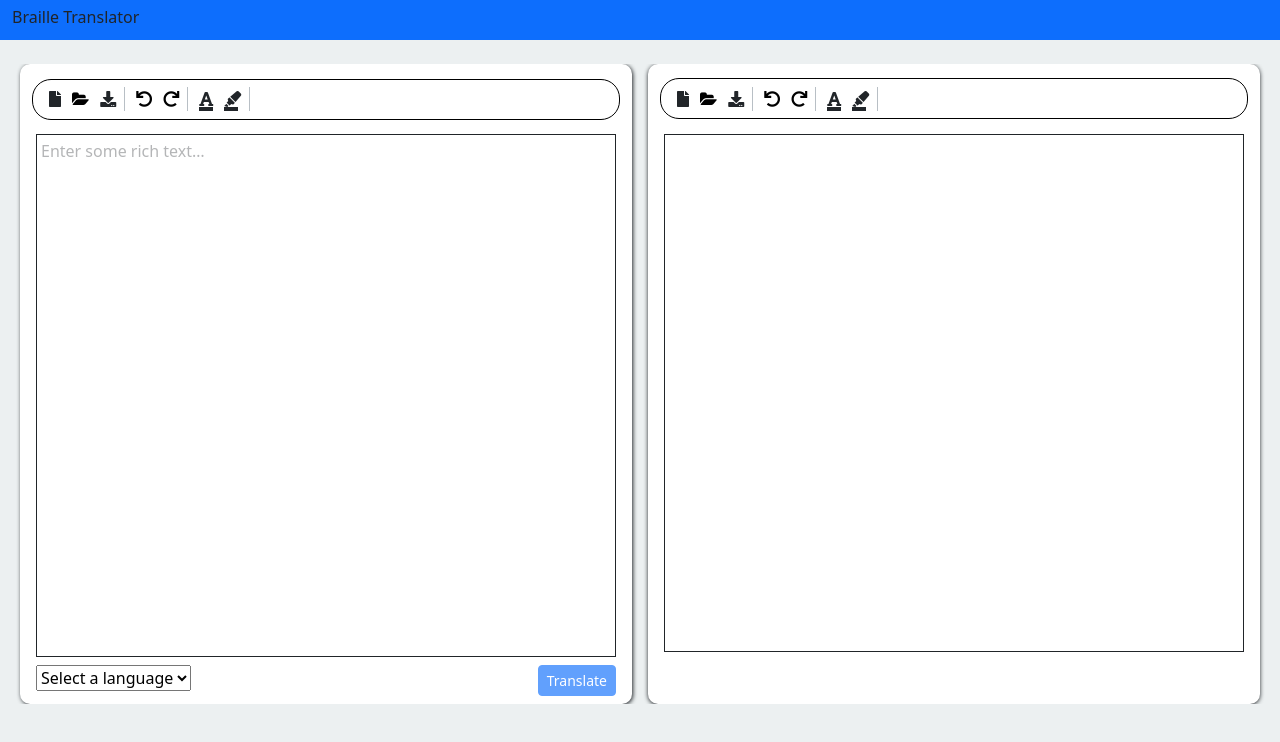
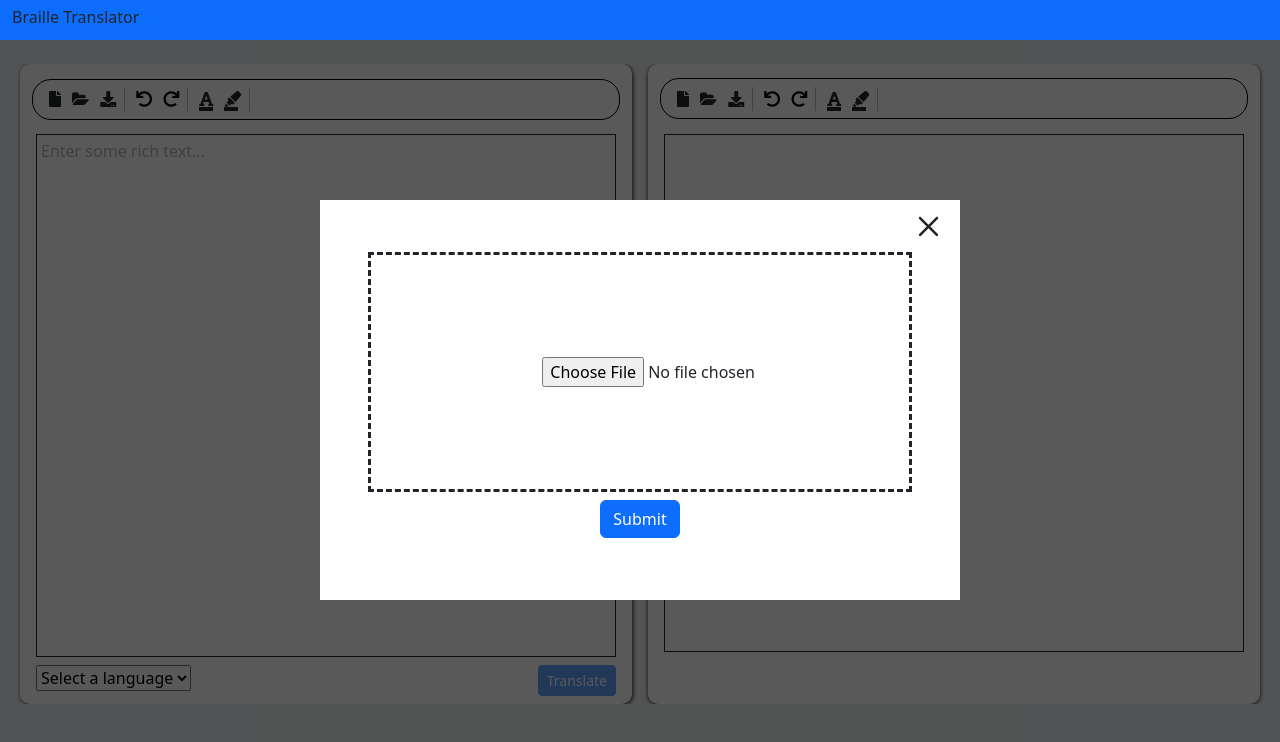
Before and after one commit to zendalona/online-braille-translator, a Next.js app: page / in a window 1280 px wide. Both pictures are taken after a click on the link 80 px from the left and 99 px from the top of the page. Shown: the top 742 px of the page. Built offline with nearby package versions, Linux system fonts and the light colour scheme; no server answers.

Commit message:
design updated

```diff
--- /dev/null
+++ b/src/components/FileUpload/FileUpload.js
@@ -0,0 +1,21 @@
+import React from 'react'
+import styles from '../../styles/FileUpload.module.css'
+
+function FileUpload({ setShowFileUpload }) {
+  return (
+    <>
+      <div className={styles.outerBox}>
+        <div className={`${styles.innerBox} col-11 col-sm-6 `}>
+          <div className={`${styles.innerBoxHeader} px-3`}><a onClick={() => setShowFileUpload(false)}> <svg xmlns="http://www.w3.org/2000/svg" width="1em" height="1em" viewBox="0 0 24 24" fill="none" style={{ fontSize: 31 }}>
+            <path d="M6.2253 4.81108C5.83477 4.42056 5.20161 4.42056 4.81108 4.81108C4.42056 5.20161 4.42056 5.83477 4.81108 6.2253L10.5858 12L4.81114 17.7747C4.42062 18.1652 4.42062 18.7984 4.81114 19.1889C5.20167 19.5794 5.83483 19.5794 6.22535 19.1889L12 13.4142L17.7747 19.1889C18.1652 19.5794 18.7984 19.5794 19.1889 19.1889C19.5794 18.7984 19.5794 18.1652 19.1889 17.7747L13.4142 12L19.189 6.2253C19.5795 5.83477 19.5795 5.20161 19.189 4.81108C18.7985 4.42056 18.1653 4.42056 17.7748 4.81108L12 10.5858L6.2253 4.81108Z" fill="currentColor" />
+          </svg></a></div>
+          <div className={`${styles.fileSelect} mx-sm-5 mx-3 pe-4`}><input className='col-10 col-sm-8 ' type="file" /></div>
+          <div className={`${styles.innerBoxFooter} py-2`}><button className="btn btn-primary" type="button">Submit</button></div>
+        </div>
+      </div>
+
+    </>
+  )
+}
+
+export default FileUpload
--- a/src/components/Toolbar/Toolbar.js
+++ b/src/components/Toolbar/Toolbar.js
@@ -5,9 +5,11 @@ import { ChromePicker } from 'react-color';
 import { Editor } from 'slate';
 import { useFocused, useSelected, useSlate } from 'slate-react';
 import { downloadClick, newClick } from '@/handlers/handler';
+import FileUpload from '../FileUpload/FileUpload';
 
-function Toolbar({state, showColorPicker, setShowColorPicker }) {
+function Toolbar({ state, showColorPicker, setShowColorPicker }) {
   const [fontColor, setFontColor] = useState("#000000")
+  const [showFileUpload, setShowFileUpload] = useState(false)
   const editor = useSlate();
 
   //console.log(editor);
@@ -84,9 +86,9 @@ function Toolbar({state, showColorPicker, setShowColorPicker }) {
 
       <div className={`${styles.tools} px-3 col-12`}>
         <div className={`${styles.toolContainer} pe-2`}>
-          <div><a onClick={()=>{ newClick(editor)}} title="New"><i className="fas fa-file"></i></a></div>
-          <div><a href="#" title="Open"><i className="fa fa-folder-open"></i></a></div>
-          <div><a onClick={()=>{downloadClick(state)}} title="Download"><i className="fas fa-download"></i></a></div>
+          <div><a onClick={() => { newClick(editor) }} title="New"><i className="fas fa-file"></i></a></div>
+          <div><a onClick={() => setShowFileUpload((previous) => !previous)} title="Open"><i className="fa fa-folder-open"></i></a></div>
+          <div><a onClick={() => { downloadClick(state) }} title="Download"><i className="fas fa-download"></i></a></div>
 
         </div>
         <div className={`${styles.toolContainer} pe-2`}>
@@ -100,7 +102,7 @@ function Toolbar({state, showColorPicker, setShowColorPicker }) {
 
 
           </i></a></div>
-          <div><a  title="highlight"><i className="fas fa-highlighter">
+          <div><a title="highlight"><i className="fas fa-highlighter">
             <div className={styles.colorIndicate} style={{ background: fontColor }}></div>
           </i></a></div>
 
@@ -108,6 +110,7 @@ function Toolbar({state, showColorPicker, setShowColorPicker }) {
 
       </div>
       {showColorPicker && <div className={styles.colorPicker}> <ChromePicker color={fontColor} onChange={(color) => fontColorChange(color)} /> </div>}
+      {showFileUpload && <FileUpload setShowFileUpload={setShowFileUpload} />}
     </div>
   )
 }
--- /dev/null
+++ b/src/styles/FileUpload.module.css
@@ -0,0 +1,44 @@
+.outerBox {
+    position: fixed;
+    /* width: 100vw;
+    height: 100vh; */
+    background: rgba(0,0,0,0.65);
+    left: 0;
+    right: 0;
+    top: 0;
+    bottom: 0;
+    display: flex;
+    justify-content: center;
+    align-items: center;
+    z-index: 1;
+  }
+
+  .innerBox {
+    /* position: relative;; */
+    height: 50%;
+    background: #ffffff;
+    z-index: 1000;
+  }
+
+  .innerBoxHeader {
+    display: flex;
+    justify-content: end;
+    height: 13%;
+    align-items: center;
+  }
+
+
+.fileSelect {
+    display: flex;
+    justify-content: flex-end;
+    align-items: center;
+    height: 60%;
+    border: dashed;
+  }
+
+
+.innerBoxFooter {
+    display: flex;
+    /*height: 10%;*/
+    justify-content: center;
+  }
```
